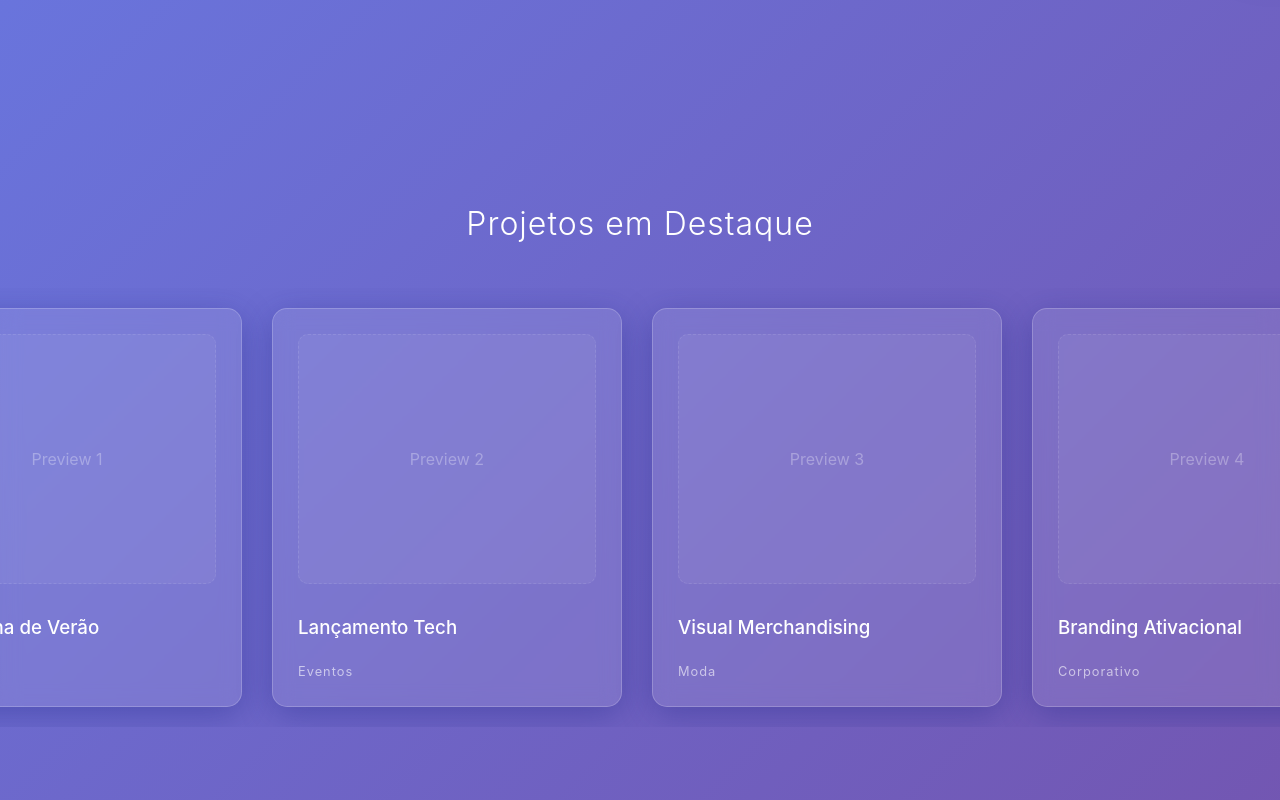
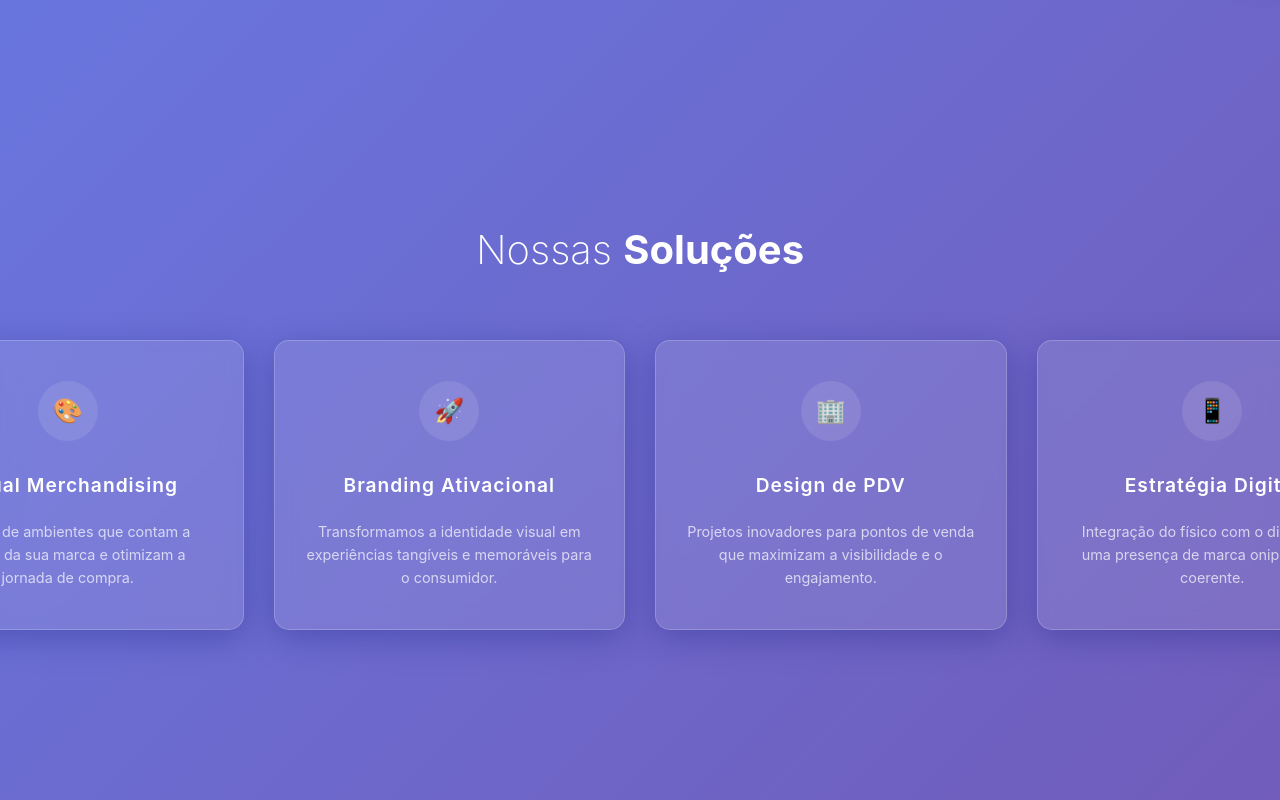
Before and after one commit to PatricAugusto/Free-Template-Merchan-v1, a React (Vite) app: page / in a window 1280 px wide. Shown: the part 680-1480 px from the top of the page. Built offline with nearby package versions, Linux system fonts and the light colour scheme.

Commit message:
feat: add services section with glassmorphism micro-cards

```diff
--- a/src/App.jsx
+++ b/src/App.jsx
@@ -4,6 +4,7 @@ import Hero from './components/Hero';
 import Portfolio from './components/Portfolio';
 import styled from 'styled-components';
 import Contact from './components/Contact';
+import Services from './components/Services';
 
 const AppContainer = styled.div`
   width: 100%;
@@ -16,6 +17,7 @@ function App() {
       <GlobalStyle />
       <Header />
       <Hero />
+      <Services />
       <Portfolio />
       <Contact />
     </AppContainer>
--- /dev/null
+++ b/src/components/Services.jsx
@@ -0,0 +1,117 @@
+import styled from 'styled-components';
+import { glassTheme } from '../styles/theme';
+
+const ServicesSection = styled.section`
+  padding: 100px 10%;
+  width: 100%;
+  display: flex;
+  flex-direction: column;
+  align-items: center;
+`;
+
+const HeaderContainer = styled.div`
+  text-align: center;
+  margin-bottom: 60px;
+`;
+
+const Title = styled.h2`
+  font-size: 2.5rem;
+  font-weight: 200;
+  strong { font-weight: 700; }
+`;
+
+const Grid = styled.div`
+  display: grid;
+  grid-template-columns: repeat(auto-fit, minmax(250px, 1fr));
+  gap: 30px;
+  width: 100%;
+`;
+
+const ServiceCard = styled.div`
+  ${glassTheme.glass}
+  padding: 40px 30px;
+  text-align: center;
+  transition: all 0.4s ease;
+  display: flex;
+  flex-direction: column;
+  align-items: center;
+  gap: 20px;
+
+  &:hover {
+    background: rgba(255, 255, 255, 0.15);
+    transform: translateY(-5px);
+    border-color: rgba(255, 255, 255, 0.4);
+  }
+`;
+
+const IconWrapper = styled.div`
+  width: 60px;
+  height: 60px;
+  border-radius: 50%;
+  background: rgba(255, 255, 255, 0.1);
+  display: flex;
+  justify-content: center;
+  align-items: center;
+  font-size: 1.5rem;
+  margin-bottom: 10px;
+`;
+
+const ServiceTitle = styled.h3`
+  font-size: 1.2rem;
+  font-weight: 600;
+  letter-spacing: 1px;
+`;
+
+const ServiceDescription = styled.p`
+  font-size: 0.9rem;
+  line-height: 1.6;
+  opacity: 0.7;
+`;
+
+const servicesData = [
+  {
+    id: 1,
+    icon: "🎨",
+    title: "Visual Merchandising",
+    desc: "Criação de ambientes que contam a história da sua marca e otimizam a jornada de compra."
+  },
+  {
+    id: 2,
+    icon: "🚀",
+    title: "Branding Ativacional",
+    desc: "Transformamos a identidade visual em experiências tangíveis e memoráveis para o consumidor."
+  },
+  {
+    id: 3,
+    icon: "🏢",
+    title: "Design de PDV",
+    desc: "Projetos inovadores para pontos de venda que maximizam a visibilidade e o engajamento."
+  },
+  {
+    id: 4,
+    icon: "📱",
+    title: "Estratégia Digital",
+    desc: "Integração do físico com o digital para uma presença de marca onipresente e coerente."
+  }
+];
+
+const Services = () => {
+  return (
+    <ServicesSection id="servicos">
+      <HeaderContainer>
+        <Title>Nossas <strong>Soluções</strong></Title>
+      </HeaderContainer>
+      <Grid>
+        {servicesData.map(service => (
+          <ServiceCard key={service.id}>
+            <IconWrapper>{service.icon}</IconWrapper>
+            <ServiceTitle>{service.title}</ServiceTitle>
+            <ServiceDescription>{service.desc}</ServiceDescription>
+          </ServiceCard>
+        ))}
+      </Grid>
+    </ServicesSection>
+  );
+};
+
+export default Services;
```
